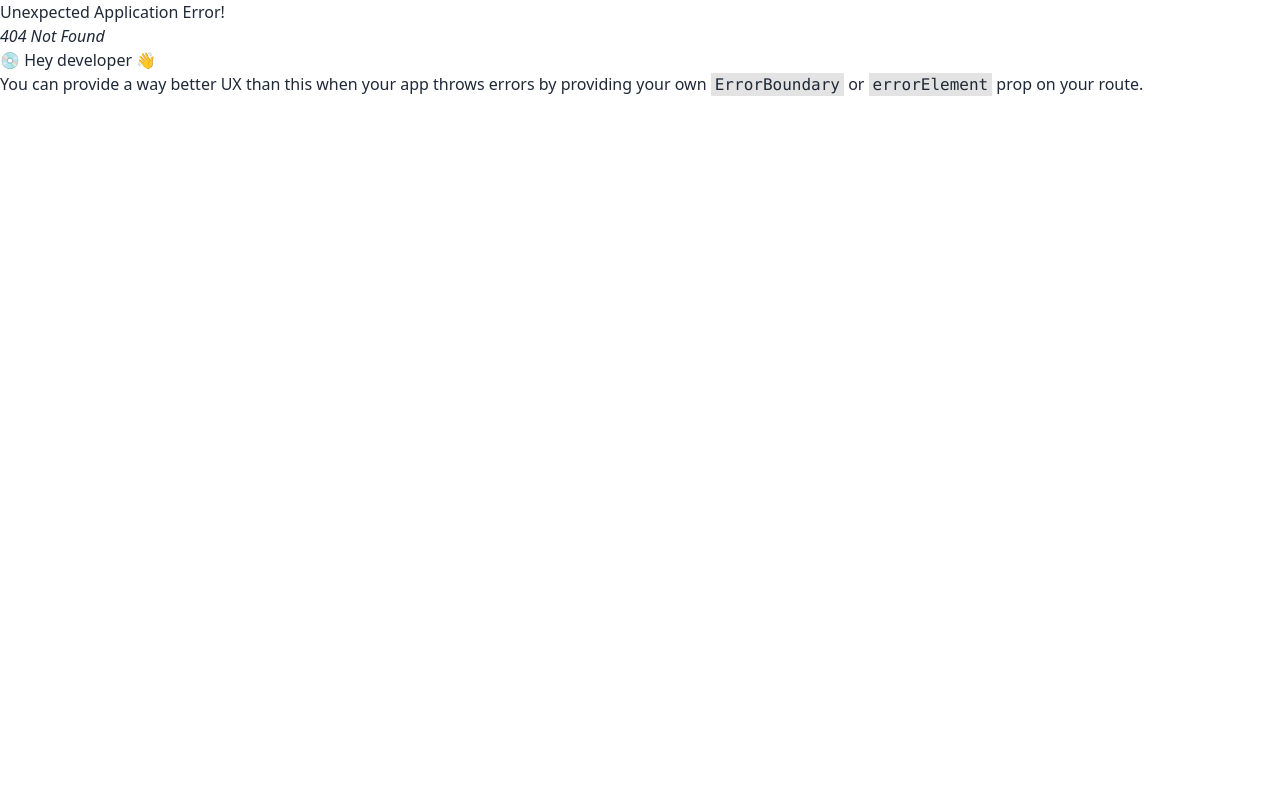
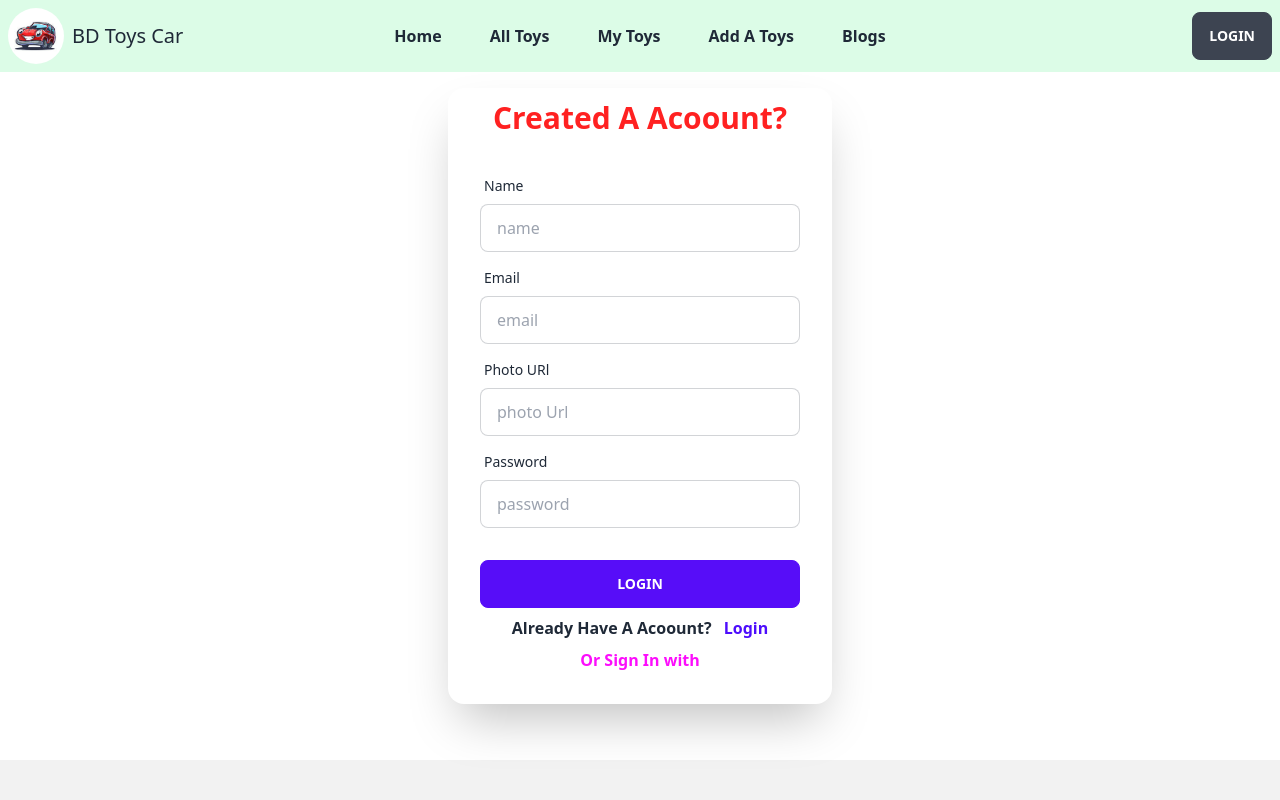
Before and after one commit to Prosantaroy1/Toy-marketplace-client, a React (Vite) app: page /signin in a window 1280 px wide. Before the commit this address had no page. Shown: the top 800 px of the page. Built offline with nearby package versions, Linux system fonts and the light colour scheme.

Commit message:
login and signin design done

```diff
--- a/package.json
+++ b/package.json
@@ -12,6 +12,7 @@
   "dependencies": {
     "aos": "^3.0.0-beta.6",
     "daisyui": "^2.51.6",
+    "firebase": "^9.22.0",
     "localforage": "^1.10.0",
     "match-sorter": "^6.3.1",
     "react": "^18.2.0",
--- /dev/null
+++ b/src/Firebase/firebase.config.js
@@ -0,0 +1,18 @@
+// Import the functions you need from the SDKs you need
+import { initializeApp } from "firebase/app";
+// TODO: Add SDKs for Firebase products that you want to use
+// https://firebase.google.com/docs/web/setup#available-libraries
+
+// Your web app's Firebase configuration
+const firebaseConfig = {
+  apiKey: "AIzaSyBC_A7ZO1WjLtJkmrvIyfhNvxKM3uxopy4",
+  authDomain: "assienment-11-toys.firebaseapp.com",
+  projectId: "assienment-11-toys",
+  storageBucket: "assienment-11-toys.appspot.com",
+  messagingSenderId: "585934803619",
+  appId: "1:585934803619:web:0cc6a2aad2b5101fa42516"
+};
+
+// Initialize Firebase
+const app = initializeApp(firebaseConfig);
+export default app;
--- /dev/null
+++ b/src/page/Login/Login.jsx
@@ -0,0 +1,49 @@
+import React from 'react';
+import { Link } from 'react-router-dom';
+
+const Login = () => {
+
+    const handleLogin = event=>{
+        event.preventDefault();
+        const from = event.target;
+        const email = from.email.value;
+        const password = from.password.value;
+        console.log(email, password)
+    }
+
+    return (
+        <div>
+            <form onSubmit={handleLogin}>
+             <div className="hero">
+                 <div className="hero-content flex-col">
+                   <div className="card  w-[450px] max-w-sm shadow-2xl bg-base-100">
+                    <h3 className='font-bold text-center text-3xl'>Login Please ?</h3>
+                     <div className="card-body">
+                       <div className="form-control">
+                         <label className="label">
+                           <span className="label-text">Email</span>
+                         </label>
+                         <input type="text" name='email' placeholder="email" className="input input-bordered" />
+                       </div>
+                       <div className="form-control">
+                         <label className="label">
+                           <span className="label-text">Password</span>
+                         </label>
+                         <input type="text" name='password' placeholder="password" className="input input-bordered" />
+                       </div>
+                       <div className="form-control mt-6">
+                         <button className="btn btn-primary">Login</button>
+                       </div>
+                       <p className='text-center font-semibold'>
+                           Have an account?  <Link to='/signin' className='font-bold text-[#4d0dfc]'>SignIn</Link>
+                       </p>
+                     </div>
+                </div>
+              </div>
+            </div>
+          </form>
+        </div>
+    );
+};
+
+export default Login;
--- /dev/null
+++ b/src/page/Register/Register.jsx
@@ -0,0 +1,73 @@
+import React from 'react';
+import { Link } from 'react-router-dom';
+
+const Register = () => {
+
+    const handleLogin = event=>{
+        event.preventDefault();
+        const from = event.target;
+        const name = from.name.value;
+        const email = from.email.value;
+        const photo = from.photo.value;
+        const password = from.password.value;
+        const newUser = {
+            UserName: name,
+             email,
+             photo,
+             password
+          }
+          console.log(newUser)
+    }
+
+    return (
+        <div>
+            <form onSubmit={handleLogin}>
+             <div className="hero">
+                 <div className="hero-content flex-col">
+                   <div className="card  w-[450px] max-w-sm shadow-2xl bg-base-100">
+                    <h3 className=' mt-3 font-bold text-center text-[#ff2121] text-3xl'>Created A Acoount?</h3>
+                     <div className="card-body">
+                     <div className="form-control">
+                         <label className="label">
+                           <span className="label-text">Name</span>
+                         </label>
+                         <input type="text" name='name' placeholder="name" className="input input-bordered" />
+                       </div>
+                       <div className="form-control">
+                         <label className="label">
+                           <span className="label-text">Email</span>
+                         </label>
+                         <input type="text" name='email' placeholder="email" className="input input-bordered" />
+                       </div>
+                       <div className="form-control">
+                         <label className="label">
+                           <span className="label-text">Photo URl</span>
+                         </label>
+                         <input type="text" name='photo' placeholder="photo Url" className="input input-bordered" />
+                       </div>
+                       <div className="form-control">
+                         <label className="label">
+                           <span className="label-text">Password</span>
+                         </label>
+                         <input type="text" name='password' placeholder="password" className="input input-bordered" />
+                       </div>
+                       <div className="form-control mt-6">
+                         <button className="btn btn-primary">Login</button>
+                       </div>
+                       <p className='text-center font-semibold'>
+                           Already Have A Acoount?
+                          <Link to='/login' className='font-bold pl-3 text-[#4d0dfc]'>Login</Link>
+                       </p>
+                       <p className='text-center font-semibold text-[#fc0dfc]'>
+                          Or Sign In with
+                       </p>
+                     </div>
+                </div>
+              </div>
+            </div>
+          </form>
+        </div>
+    );
+};
+
+export default Register;
--- a/src/page/share/Navber/Navber.jsx
+++ b/src/page/share/Navber/Navber.jsx
@@ -35,7 +35,7 @@ const Navber = () => {
                     </ul>
                   </div>
                   <div className="navbar-end">
-                    <Link className="btn">Login</Link>
+                    <Link to='/login' className="btn">Login</Link>
                   </div>
              </div>
         </div>
```
Also changed, not shown: src/router/router.jsx (+10 -0 lines), 1 other file (tests, documents, lock files or other folders).
